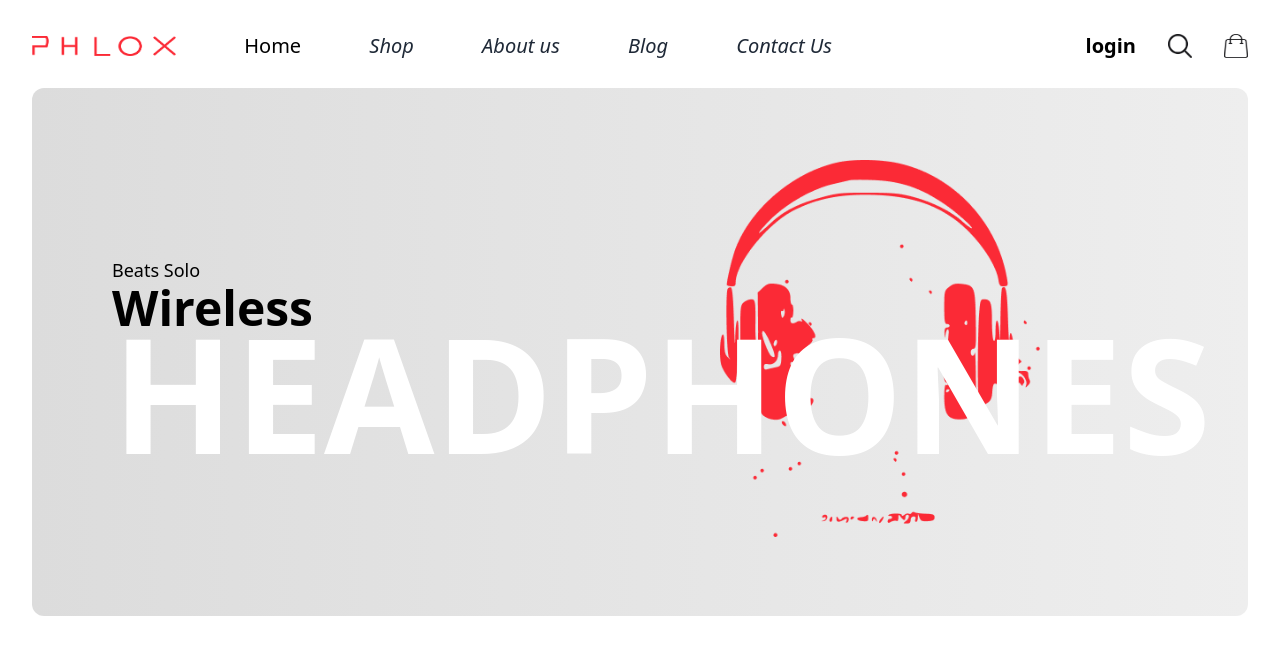
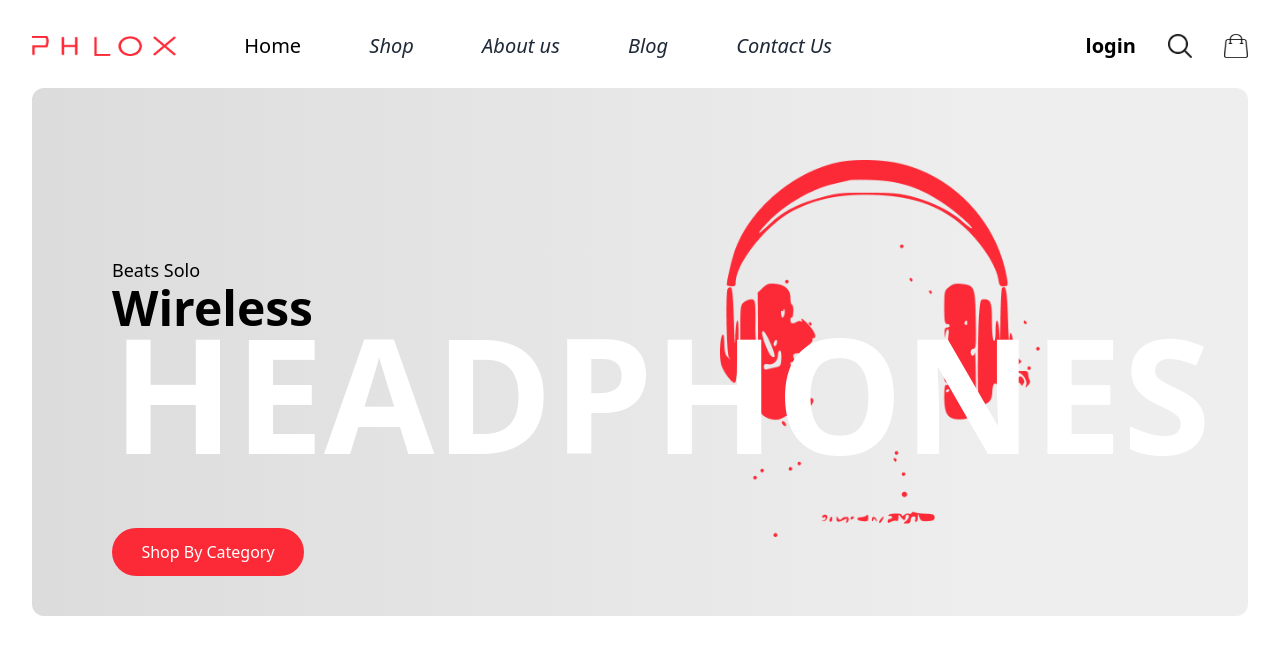
Before and after one commit to Paulo-Mikhael/phlox, a React (Vite) app: page / in a window 1280 px wide. Shown: the top 654 px of the page. Built offline with nearby package versions, Linux system fonts and the light colour scheme.

Commit message:
Componente botão

```diff
--- a/index.html
+++ b/index.html
@@ -2,7 +2,7 @@
 <html lang="en">
   <head>
     <meta charset="UTF-8" />
-    <link rel="icon" type="image/svg+xml" href="/vite.svg" />
+    <link rel="icon" type="image/png" href="icons/logo-p.png" />
     <meta name="viewport" content="width=device-width, initial-scale=1.0" />
     <title>PHLOX - O Melhor da Tecnologia</title>
   </head>
--- /dev/null
+++ b/src/components/Button/index.tsx
@@ -0,0 +1,14 @@
+import React from "react";
+
+interface Props{
+  children: React.ReactNode,
+  width?: string
+}
+
+export default function Button({ children, width }: Props){
+  return (
+    <button className={`bg-red-main hover:bg-red-main-hover p-3 text-white rounded-full ${width ? width : "w-full"}`}>
+      {children}
+    </button>
+  );
+}
--- a/src/pages/Home/index.tsx
+++ b/src/pages/Home/index.tsx
@@ -1,10 +1,11 @@
+import Button from "../../components/Button";
 import Header from "../../components/Header";
 
-export default function Home(){
+export default function Home() {
   return (
     <section className="p-8">
       <Header />
-      <div className="w-full h-home bg-gradient-to-r from-gray-gradient-1 to-8  0% to-gray-gradient-2 mt-7 rounded-xl flex items-center justify-start">
+      <div className="w-full h-home bg-gradient-to-r from-gray-gradient-1 to-80% to-gray-gradient-2 mt-7 rounded-xl flex items-end justify-start">
         <article className="ml-20 w-11/12 flex flex-col">
           <p className="font-medium text-lg absolute top-absolute-1 z-10">
             Beats Solo
@@ -21,6 +22,11 @@
             alt="Desenho de um headphone"
             className="w-80 absolute right-60 z-0 top-40"
           />
+          <div className="mb-10">
+            <Button width="w-48">
+              Shop By Category
+            </Button>
+          </div>
         </article>
       </div>
     </section>
--- a/tailwind.config.js
+++ b/tailwind.config.js
@@ -14,7 +14,9 @@
       },
       colors: {
         "gray-gradient-1": "#DCDCDC",
-        "gray-gradient-2": "#EEEEEE"
+        "gray-gradient-2": "#EEEEEE",
+        "red-main": "#FB2A36",
+        "red-main-hover": "#BF1721"
       },
       fontSize: {
         "3xl": "3rem",
```
Also changed, not shown: public/icons/logo-p.png (added).
